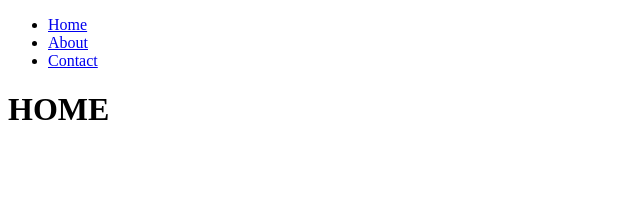
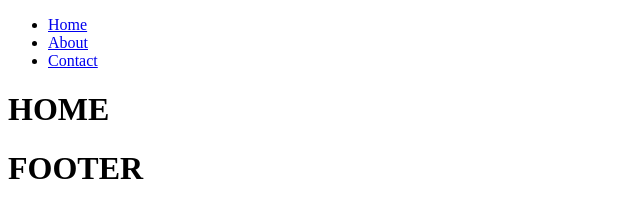
Before and after one commit to Harry-Yates/chomp, a Gatsby site: page / in a window 1280 px wide. Shown: the whole page, without its empty margins (0-640 px from the left). Built offline with nearby package versions, Linux system fonts and the light colour scheme; Gatsby itself is replaced by a stand-in of ours.

```diff
--- /dev/null
+++ b/src/components/Footer.tsx
@@ -0,0 +1,11 @@
+import React from "react";
+
+const Footer = () => {
+	return (
+		<footer>
+			<h1>FOOTER</h1>
+		</footer>
+	);
+};
+
+export default Footer;
--- /dev/null
+++ b/src/components/Layout.tsx
@@ -0,0 +1,16 @@
+import React from "react";
+import type { ReactNode } from "react";
+import Navbar from "./Navbar";
+import Footer from "./Footer";
+
+const Layout = ({ children }: { children: ReactNode }) => {
+	return (
+		<>
+			<Navbar />
+			{children}
+			<Footer />
+		</>
+	);
+};
+
+export default Layout;
--- a/src/pages/index.tsx
+++ b/src/pages/index.tsx
@@ -1,13 +1,11 @@
 import React from "react";
-import { Link } from "gatsby";
-import Navbar from "../components/Navbar";
+import Layout from "../components/Layout";
 
 const Home = () => {
 	return (
-		<div>
-			<Navbar />
+		<Layout>
 			<h1>HOME</h1>
-		</div>
+		</Layout>
 	);
 };
 
```
